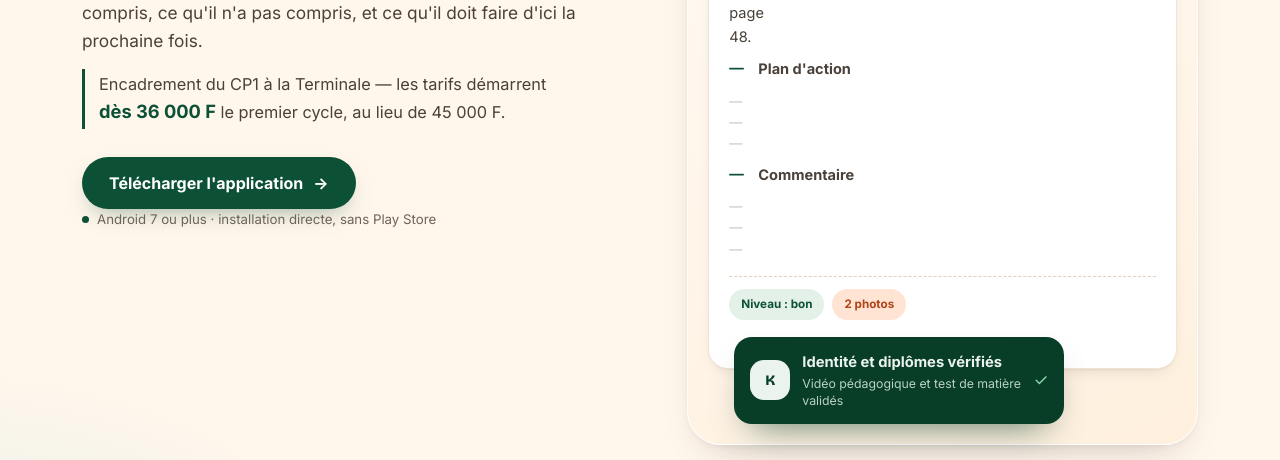
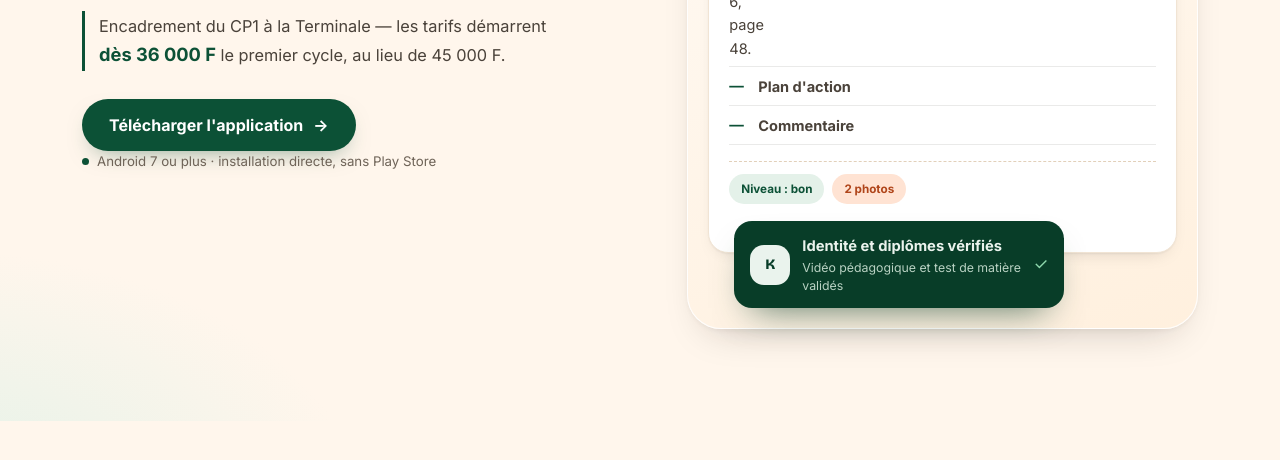
Before and after one commit to youssoufcoulubaly1-debug/okalm-website, a website: page public/index.html in a window 1280 px wide. Shown: the part 677-1137 px from the top of the page. Drawn offline with nearby package versions, Linux system fonts and the light colour scheme.

Commit message:
Carte du rapport : de vraies lignes de cahier au lieu des tirets

```diff
--- a/public/2026.css
+++ b/public/2026.css
@@ -543,6 +543,22 @@ li.is-full .ladder__b{background:transparent;color:var(--muted);border:1px solid
 @media (min-width:1100px){
   .why-pay{position:sticky;top:calc(var(--topbar-h) + 10px)}
 }
+/* ---------- CARTE DU RAPPORT : DES LIGNES, PAS DES TIRETS (18/10/2026) -----
+   Le proprietaire : « les lignes objectifs, le contenu se superpose sur les
+   trois lignes, ce n'est pas joli [...] c'est des lignes meme, comme ligne de
+   contenu sur feuille, bien allongee, qui commence a gauche et finit vers le
+   bout a droite. Tout au plus deux lignes. »
+   Les « — — — » etaient du TEXTE : il s'affichait au-dessus des lignes au lieu
+   de les dessiner. On les masque, et la ligne devient un vrai filet de cahier
+   sous chaque champ. Le texte repose sur le filet, il ne le traverse plus.
+   ------------------------------------------------------------------------- */
+.report__row{
+  padding-bottom:5px;
+  border-bottom:1px solid rgba(28,23,18,.09);
+}
+.report__row:last-child{border-bottom:1px solid rgba(28,23,18,.09)}
+.report__ghost{display:none}
+
 @media (prefers-reduced-motion:reduce){
   html{scroll-behavior:auto}
   *{transition:none!important;animation:none!important}
```
